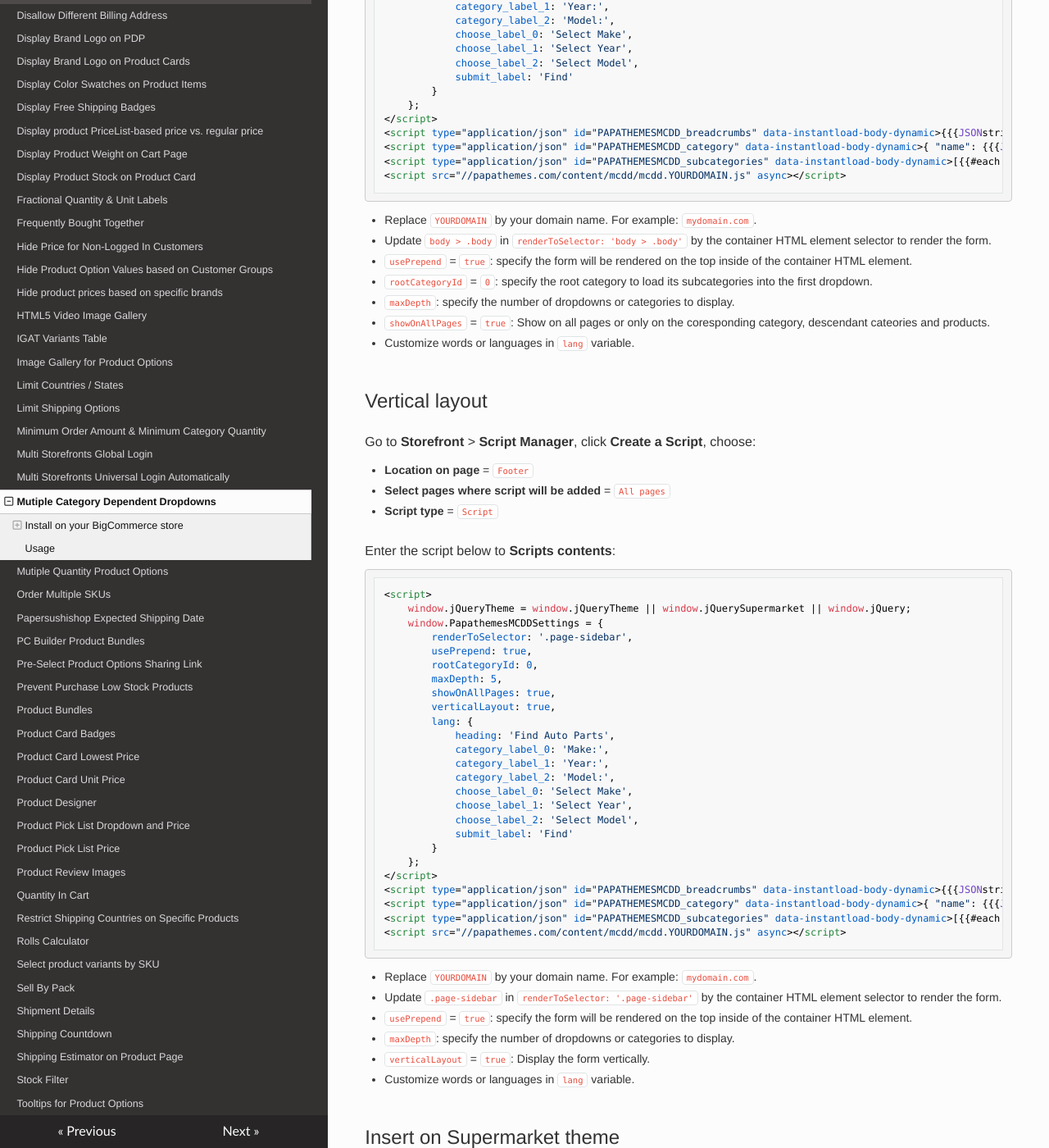
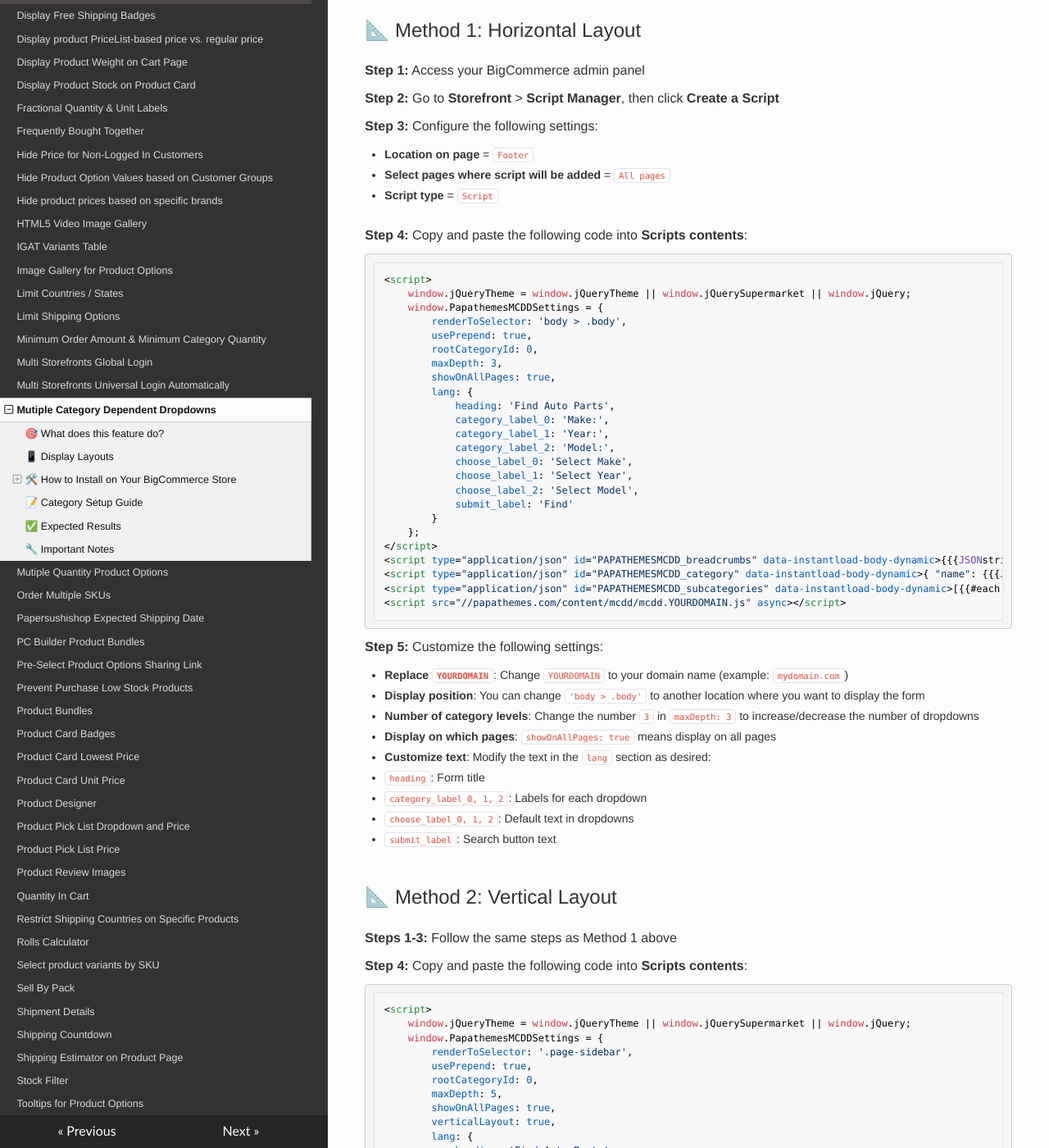
Before and after one commit to tvlgiao/bc-addons-docs, an MkDocs documentation site: the page built from docs/multiple-category-dependent-dropdowns.md, in a window 1280 px wide and 1400 px high, scrolled down 2201 px. Shown: the whole window at 82% size. Built offline with MkDocs 1.6.1, drawn with Linux system fonts in a browser that asks for light colours; nearby versions of some CDN libraries; some of the changed text lies outside the part shown.

Commit message:
Revise Multiple Category Dependent Dropdowns documentation for clarity and detail, enhancing installation steps and category setup guide

````diff
--- a/docs/multiple-category-dependent-dropdowns.md
+++ b/docs/multiple-category-dependent-dropdowns.md
@@ -1,33 +1,44 @@
 # Multiple Category Dependent Dropdowns
 
+**This feature helps customers find products more easily by displaying interconnected category dropdown menus.**
 
-**Horizontal layout demo:**
+## 🎯 What does this feature do?
+
+Instead of customers having to manually browse through categories one by one, this feature will:
+
+- Display interconnected dropdown menus
+- When a customer selects a category, the next dropdown automatically updates with relevant options
+- Help customers find the right products quickly and efficiently
+
+## 📱 Display Layouts
+
+**Horizontal layout (suitable for top of page display):**
 
 ![Horizontal layout demo](img/mcdd-demo1.gif)
 
-
-**Vertical layout demo:**
+**Vertical layout (suitable for sidebar display):**
 
 ![Vertical layout demo](img/mcdd-demo2.gif)
 
+**Vertical layout - 5 category levels:**
 
-**Vertical layout -  5 Levels:**
+![5 category levels](img/mcdd-vertical-5-level.png)
 
-![5 levels](img/mcdd-vertical-5-level.png)
+## 🛠️ How to Install on Your BigCommerce Store
 
+### 📐 Method 1: Horizontal Layout
 
+**Step 1:** Access your BigCommerce admin panel
 
-## Install on your BigCommerce store
+**Step 2:** Go to **Storefront** > **Script Manager**, then click **Create a Script**
 
-### Horizontal layout
-
-Go to **Storefront** > **Script Manager**, click **Create a Script**, choose:
+**Step 3:** Configure the following settings:
 
 - **Location on page** = `Footer`
 - **Select pages where script will be added** = `All pages`
 - **Script type** = `Script`
 
-Enter the script below to **Scripts contents**:
+**Step 4:** Copy and paste the following code into **Scripts contents**:
 
 ```html
 <script>
@@ -56,25 +67,25 @@
 <script src="//papathemes.com/content/mcdd/mcdd.YOURDOMAIN.js" async></script>
 ```
 
-- Replace `YOURDOMAIN` by your domain name. For example: `mydomain.com`.
-- Update `body > .body` in `renderToSelector: 'body > .body'` by the container HTML element selector to render the form.
-- `usePrepend` = `true`: specify the form will be rendered on the top inside of the container HTML element.
-- `rootCategoryId` = `0`: specify the root category to load its subcategories into the first dropdown.
-- `maxDepth`: specify the number of dropdowns or categories to display.
-- `showOnAllPages` = `true`: Show on all pages or only on the coresponding category, descendant cateories and products.
-- Customize words or languages in `lang` variable.
+**Step 5:** Customize the following settings:
+
+- **Replace `YOURDOMAIN`**: Change `YOURDOMAIN` to your domain name (example: `mydomain.com`)
+- **Display position**: You can change `'body > .body'` to another location where you want to display the form
+- **Number of category levels**: Change the number `3` in `maxDepth: 3` to increase/decrease the number of dropdowns
+- **Display on which pages**: `showOnAllPages: true` means display on all pages
+- **Customize text**: Modify the text in the `lang` section as desired:
+  - `heading`: Form title
+  - `category_label_0, 1, 2`: Labels for each dropdown
+  - `choose_label_0, 1, 2`: Default text in dropdowns
+  - `submit_label`: Search button text
 
 
 
-### Vertical layout
+### 📐 Method 2: Vertical Layout
 
-Go to **Storefront** > **Script Manager**, click **Create a Script**, choose:
+**Steps 1-3:** Follow the same steps as Method 1 above
 
-- **Location on page** = `Footer`
-- **Select pages where script will be added** = `All pages`
-- **Script type** = `Script`
-
-Enter the script below to **Scripts contents**:
+**Step 4:** Copy and paste the following code into **Scripts contents**:
 
 ```html
 <script>
@@ -104,22 +115,21 @@
 <script src="//papathemes.com/content/mcdd/mcdd.YOURDOMAIN.js" async></script>
 ```
 
-- Replace `YOURDOMAIN` by your domain name. For example: `mydomain.com`.
-- Update `.page-sidebar` in `renderToSelector: '.page-sidebar'` by the container HTML element selector to render the form.
-- `usePrepend` = `true`: specify the form will be rendered on the top inside of the container HTML element.
-- `maxDepth`: specify the number of dropdowns or categories to display.
-- `verticalLayout` = `true`: Display the form vertically.
-- Customize words or languages in `lang` variable.
+**Step 5:** Customize the following settings:
 
-### Insert on Supermarket theme
+- **Replace `YOURDOMAIN`**: Change `YOURDOMAIN` to your domain name
+- **Display position**: You can change `'.page-sidebar'` to another location
+- **Number of levels**: You can change `maxDepth: 5` to increase/decrease the number of dropdowns
+- **Vertical layout**: `verticalLayout: true` displays the form vertically
+- **Customize text**: Modify the text in the `lang` section as desired
 
-Go to **Storefront** > **Script Manager**, click **Create a Script**, choose:
+### 🎨 Method 3: Installation for Supermarket Theme
 
-- **Location on page** = `Footer`
-- **Select pages where script will be added** = `All pages`
-- **Script type** = `Script`
+**Note:** Only applies to stores using the Supermarket theme
 
-Enter the script below to **Scripts contents**:
+**Steps 1-3:** Follow the same steps as the methods above
+
+**Step 4:** Copy and paste the following code:
 
 ```html
 <script>
@@ -147,24 +157,52 @@
 <script src="//papathemes.com/content/mcdd/mcdd.supermarket.js" async></script>
 ```
 
-- Update `body > .body` in `renderToSelector: 'body > .body'` by the container HTML element selector to render the form.
-- `usePrepend` = `true`: specify the form will be rendered on the top inside of the container HTML element.
-- `maxDepth`: specify the number of dropdowns or categories to display.
-- Customize words or languages in `lang` variable.
+**Step 5:** Customize the following settings:
 
+- **Display position**: You can change `'body > .body'` to another location where you want to display the form
+- **Number of levels**: Change `maxDepth: 3` to adjust the number of dropdowns
+- **Customize text**: Edit the text in the `lang` section
 
-## Usage
+## 📝 Category Setup Guide
 
-1. Create the hierachy categories as below screenshot for example:
+**For the feature to work properly, you need to set up categories in a hierarchical order:**
 
-![hierarchy categories](img/mcdd-hierarchy-categories.png)
+**Step 1: Create Category Structure**
 
-2. Assign products to the appropriate categories.
+Create categories in order from general to specific. Example for an auto parts store:
 
-3. Edit the root filter category ID, you will find the category ID in the address bar:
+![Category hierarchy structure](img/mcdd-hierarchy-categories.png)
 
-![mcdd-find-category-id](img/mcdd-find-category-id.png)
+**Step 2: Assign Products**
 
-4. Edit the theme file or the script in Script Manager, enter the category ID as below screenshot:
+Assign products to the appropriate final-level categories (the most specific subcategories).
 
-![mcdd-root-category-id-config](img/mcdd-root-category-id-config.png)
+**Step 3: Find Root Category ID**
+
+- Go to your store's category management section
+- Select the root category (highest level category) that you want as the starting point
+- Find the category ID in the browser address bar:
+
+![How to find category ID](img/mcdd-find-category-id.png)
+
+**Step 4: Update Category ID in Code**
+
+Replace the number `0` in `rootCategoryId: 0` with the category ID you just found:
+
+![How to configure root category ID](img/mcdd-root-category-id-config.png)
+
+## ✅ Expected Results
+
+After completing the above steps, customers will see:
+
+- The search form appears at the selected location
+- Category dropdowns are interconnected
+- When selecting a category, the next dropdown automatically updates
+- The "Find" button will take customers to the appropriate category or product page
+
+## 🔧 Important Notes
+
+- Ensure the category structure is set up in proper hierarchical order
+- All products must be assigned to final-level categories
+- Text can be customized according to your store's language and industry
+- If you encounter issues, check the category ID and hierarchical structure again
````
